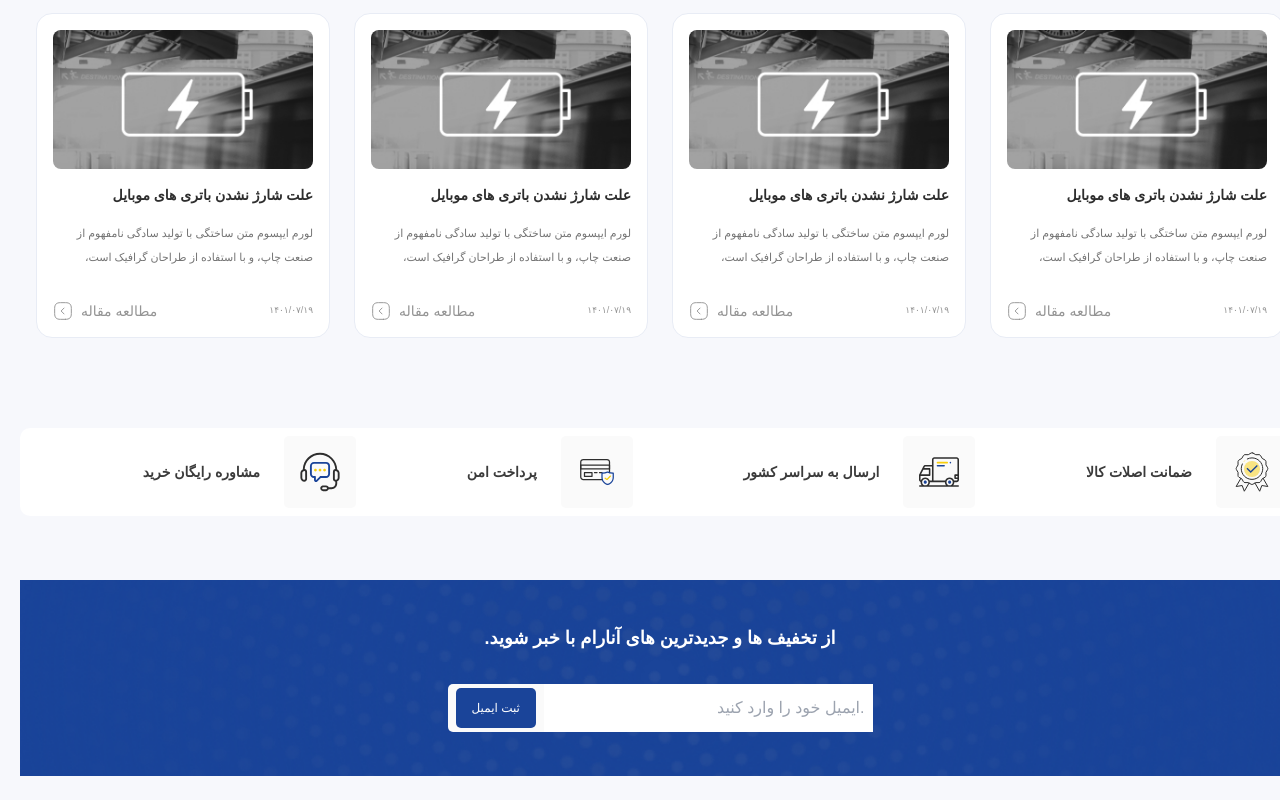
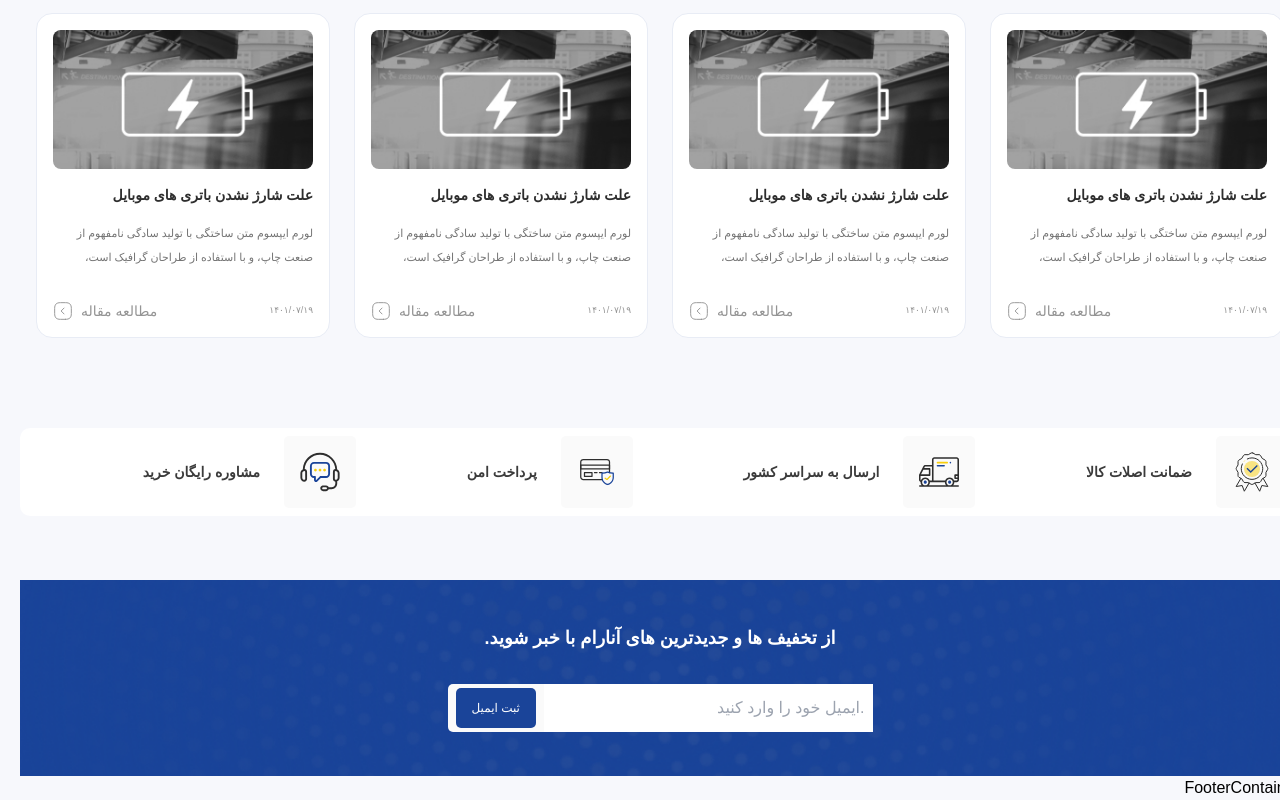
Before and after one commit to mahyarErshad/anaram-react, a React (Create React App) app: page / in a window 1280 px wide. Shown: the part 4262-5062 px from the top of the page. Before the commit the page ends 5038 px from the top, so only its background shows below. Built offline with nearby package versions, Linux system fonts and the light colour scheme; a web font is replaced by a local one.

Commit message:
Imported FooterContainer

```diff
--- a/src/App.js
+++ b/src/App.js
@@ -1,12 +1,14 @@
 import React from "react";
 import HeaderWrapper from "./Components/Header/HeaderWrapper/HeaderWrapper";
 import MainPageWrapper from "./Pages/MainPage/MainPageWrapper/MainPageWrapper";
+import FooterContainer from "./Components/Footer/FooterContainer/FooterContainer";
 
 function App() {
   return (
     <>
       <HeaderWrapper />
       <MainPageWrapper />
+      <FooterContainer />
     </>
   );
 }
```
